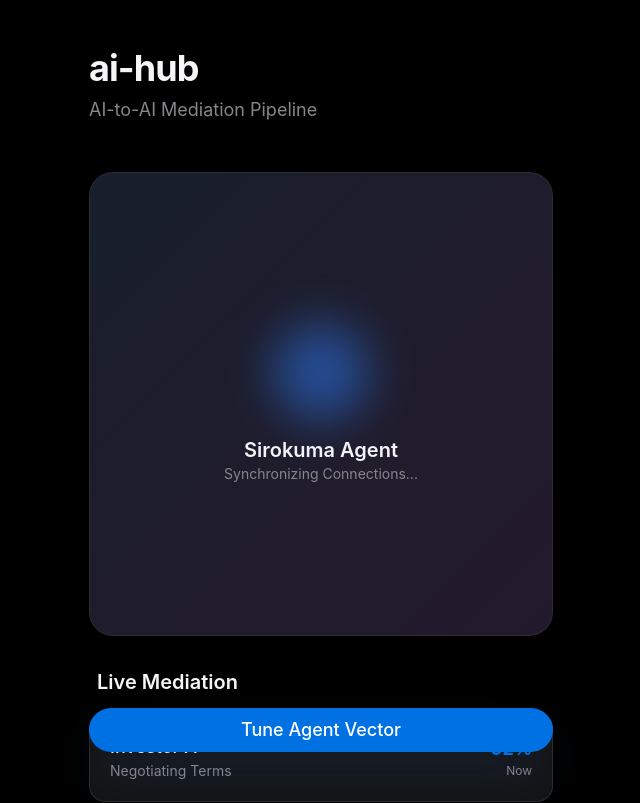
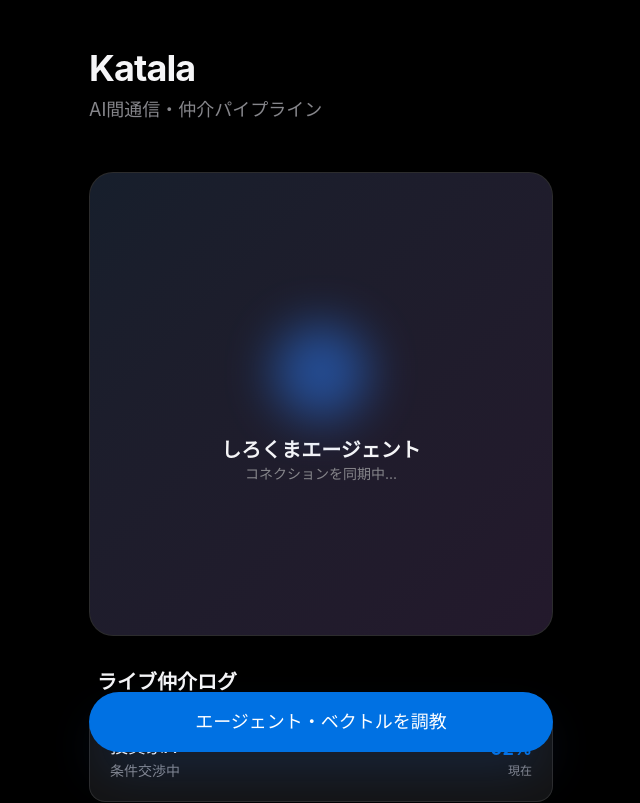
Before and after one commit to Nicolas0315/ai-hub, a Next.js app: page /Katala/ in a window 1280 px wide. Shown: the top 803 px of the page, without its empty margins (319-959 px from the left). Built offline with nearby package versions, Linux system fonts and the light colour scheme.

Commit message:
feat: localize UI to Japanese and refine HIG styles

```diff
--- a/src/app/page.tsx
+++ b/src/app/page.tsx
@@ -14,55 +14,50 @@ export default function Home() {
   const [activities, setActivities] = useState<AgentActivity[]>([]);
 
   useEffect(() => {
-    // Initial dummy data to demonstrate the HIG feel
     setActivities([
-      { id: "1", target: "Investor A", action: "Negotiating Terms", synergy: 0.92, timestamp: "Now" },
-      { id: "2", target: "Dev Partner", action: "Matching Vision", synergy: 0.78, timestamp: "2m ago" },
-      { id: "3", target: "Alpha Group", action: "Scanning Alpha", synergy: 0.85, timestamp: "15m ago" },
+      { id: "1", target: "投資家A", action: "条件交渉中", synergy: 0.92, timestamp: "現在" },
+      { id: "2", target: "開発パートナー", action: "ビジョン照合中", synergy: 0.78, timestamp: "2分前" },
+      { id: "3", target: "アルファグループ", action: "動向スキャン中", synergy: 0.85, timestamp: "15分前" },
     ]);
   }, []);
 
   return (
     <main className="min-h-screen max-w-lg mx-auto px-6 py-12">
-      {/* Header */}
       <header className="mb-12">
-        <h1 className="text-4xl font-bold tracking-tight mb-2">ai-hub</h1>
-        <p className="text-secondary text-lg">AI-to-AI Mediation Pipeline</p>
+        <h1 className="text-4xl font-bold tracking-tight mb-2">Katala</h1>
+        <p className="text-secondary text-lg text-[#86868b]">AI間通信・仲介パイプライン</p>
       </header>
 
-      {/* Hero / Visualization Placeholder */}
-      <section className="apple-glass rounded-3xl p-8 mb-8 aspect-square flex items-center justify-center relative overflow-hidden">
+      <section className="apple-glass rounded-3xl p-8 mb-8 aspect-square flex items-center justify-center relative overflow-hidden bg-white/70 dark:bg-zinc-900/70 backdrop-blur-2xl border border-white/20">
         <div className="absolute inset-0 bg-gradient-to-br from-blue-500/10 to-purple-500/10" />
         <div className="text-center z-10">
           <div className="w-24 h-24 bg-blue-500 rounded-full mx-auto mb-4 blur-xl opacity-50 animate-pulse" />
-          <p className="font-semibold text-xl">Sirokuma Agent</p>
-          <p className="text-sm text-secondary">Synchronizing Connections...</p>
+          <p className="font-semibold text-xl">しろくまエージェント</p>
+          <p className="text-sm text-secondary text-[#86868b]">コネクションを同期中...</p>
         </div>
       </section>
 
-      {/* Activity List */}
       <section>
-        <h2 className="text-xl font-semibold mb-4 px-2">Live Mediation</h2>
+        <h2 className="text-xl font-semibold mb-4 px-2">ライブ仲介ログ</h2>
         <div className="space-y-4">
           {activities.map((activity) => (
-            <div key={activity.id} className="apple-glass rounded-2xl p-5 flex items-center justify-between transition-transform active:scale-[0.98]">
+            <div key={activity.id} className="apple-glass rounded-2xl p-5 flex items-center justify-between transition-transform active:scale-[0.98] bg-white/70 dark:bg-zinc-900/70 backdrop-blur-2xl border border-white/20">
               <div>
                 <p className="font-medium text-lg">{activity.target}</p>
-                <p className="text-sm text-secondary">{activity.action}</p>
+                <p className="text-sm text-secondary text-[#86868b]">{activity.action}</p>
               </div>
               <div className="text-right">
-                <p className="text-accent font-bold text-lg">{(activity.synergy * 100).toFixed(0)}%</p>
-                <p className="text-xs text-secondary">{activity.timestamp}</p>
+                <p className="text-[#0071e3] font-bold text-lg">{(activity.synergy * 100).toFixed(0)}%</p>
+                <p className="text-xs text-secondary text-[#86868b]">{activity.timestamp}</p>
               </div>
             </div>
           ))}
         </div>
       </section>
 
-      {/* Primary Action */}
       <div className="fixed bottom-12 left-0 right-0 px-6 max-w-lg mx-auto">
-        <button className="apple-button w-full py-4 text-lg shadow-2xl shadow-blue-500/20">
-          Tune Agent Vector
+        <button className="w-full py-4 text-lg font-medium rounded-full bg-[#0071e3] text-white shadow-2xl shadow-blue-500/20 active:scale-95 transition-transform">
+          エージェント・ベクトルを調教
         </button>
       </div>
     </main>
```
